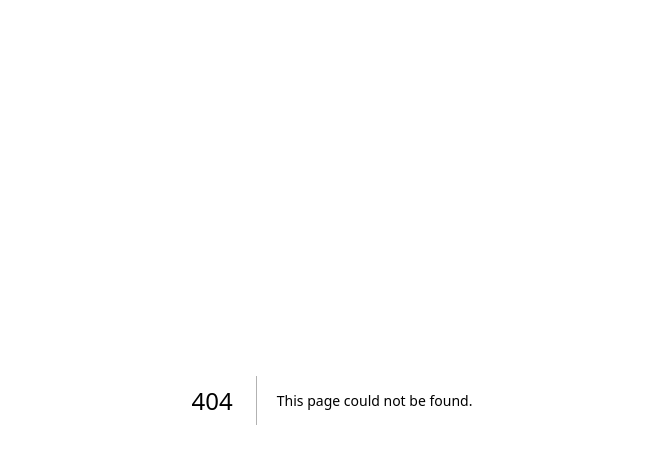
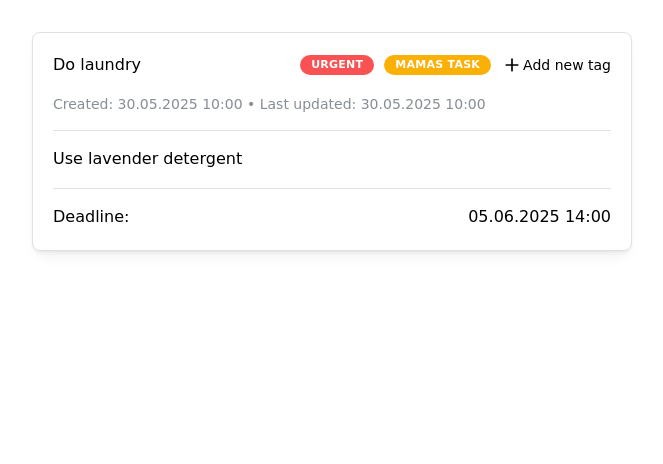
Before and after one commit to nikama-s/trackio, a Next.js app: page /task in a window 1280 px wide. Before the commit this address had no page. Shown: the top 464 px of the page, without its empty margins (308-971 px from the left). Built offline with nearby package versions, Linux system fonts and the light colour scheme.

Commit message:
Add single task page

```diff
--- a/package.json
+++ b/package.json
@@ -34,6 +34,7 @@
     "axios": "^1.9.0",
     "bcryptjs": "^3.0.2",
     "cookie": "^1.0.2",
+    "dayjs": "^1.11.13",
     "jose": "^6.0.11",
     "jsonwebtoken": "^9.0.2",
     "lightningcss": "^1.30.1",
--- a/src/app/board/page.tsx
+++ b/src/app/board/page.tsx
@@ -295,13 +295,11 @@ export default function Board() {
     const activeId = active.id.toString();
     const overId = over.id.toString();
 
-    // Если задача перемещается в другую группу
     if (activeId.startsWith("task") && overId.startsWith("status")) {
       setGroups((prevGroups) => {
         const newGroups = [...prevGroups];
         let movedTask: TaskProps | null = null;
 
-        // Находим задачу и удаляем её из исходной группы
         for (const group of newGroups) {
           const taskIndex = group.tasks.findIndex(
             (task) => task.id === activeId
@@ -313,7 +311,6 @@ export default function Board() {
           }
         }
 
-        // Добавляем задачу в новую группу
         if (movedTask) {
           const targetGroupIndex = newGroups.findIndex(
             (group) => group.id === overId
--- /dev/null
+++ b/src/app/task/page.tsx
@@ -0,0 +1,113 @@
+"use client";
+
+import {
+  ActionIcon,
+  Card,
+  Group,
+  Stack,
+  Divider,
+  Text,
+  Flex,
+} from "@mantine/core";
+import { IconPlus } from "@tabler/icons-react";
+
+import dayjs from "dayjs";
+import EditableText from "@/components/EditableText";
+import { useState } from "react";
+import Tag from "@/components/Tag";
+
+const initialTask = {
+  id: "task1",
+  title: "Do laundry",
+  description: "Use lavender detergent",
+  deadline: "2025-06-05T14:00:00Z",
+  createdAt: "2025-05-30T10:00:00Z",
+  updatedAt: "2025-05-30T10:00:00Z",
+  tags: [
+    {
+      id: "tag1",
+      name: "urgent",
+      color: "red",
+      createdAt: "2025-05-30T09:00:00Z",
+      updatedAt: "2025-05-30T09:00:00Z",
+    },
+    {
+      id: "tag2",
+      name: "mamas task",
+      color: "yellow",
+      createdAt: "2025-05-30T09:00:00Z",
+      updatedAt: "2025-05-30T09:00:00Z",
+    },
+  ],
+};
+
+export default function TaskPage() {
+  const [task, setTask] = useState(initialTask);
+
+  const updateField = (field: keyof typeof task, value: string) => {
+    setTask((prev) => ({
+      ...prev,
+      [field]: value,
+      updatedAt: new Date().toISOString(),
+    }));
+  };
+
+  return (
+    <Card
+      shadow="sm"
+      padding="lg"
+      radius="md"
+      withBorder
+      maw={600}
+      mx="auto"
+      mt="xl"
+    >
+      <Stack>
+        <Group justify="space-between">
+          <EditableText
+            initialValue={task.title}
+            onSubmit={(value) => updateField("title", value)}
+          />
+          <Group gap="xs">
+            {task.tags.map((tag) => (
+              <Tag {...tag} key={tag.id} />
+            ))}
+            <Flex align="center" direction="row" wrap="nowrap">
+              <ActionIcon variant="transparent" size="sm">
+                <IconPlus color="black"></IconPlus>
+              </ActionIcon>
+              <Text size="sm">Add new tag</Text>
+            </Flex>
+          </Group>
+        </Group>
+
+        <Text size="sm" c="dimmed">
+          Created: {dayjs(task.createdAt).format("DD.MM.YYYY HH:mm")} • Last
+          updated: {dayjs(task.updatedAt).format("DD.MM.YYYY HH:mm")}
+        </Text>
+
+        <Divider />
+
+        <EditableText
+          initialValue={task.description}
+          onSubmit={(value) => updateField("description", value)}
+        />
+
+        <Divider />
+
+        <Group justify="space-between">
+          <Text fw={500}>Deadline:</Text>
+          <EditableText
+            initialValue={dayjs(task.deadline).format("DD.MM.YYYY HH:mm")}
+            onSubmit={(value) => {
+              const parsed = dayjs(value, "DD.MM.YYYY HH:mm");
+              if (parsed.isValid()) {
+                updateField("deadline", parsed.toISOString());
+              }
+            }}
+          />
+        </Group>
+      </Stack>
+    </Card>
+  );
+}
--- /dev/null
+++ b/src/components/EditableText.tsx
@@ -0,0 +1,44 @@
+"use client";
+
+import { useState, useRef } from "react";
+import { Text, TextInput } from "@mantine/core";
+
+export default function EditableText({
+  initialValue,
+  onSubmit,
+}: {
+  initialValue: string;
+  onSubmit: (value: string) => void;
+}) {
+  const [isEditing, setIsEditing] = useState(false);
+  const [value, setValue] = useState(initialValue);
+  const inputRef = useRef<HTMLInputElement>(null);
+
+  const handleBlur = () => {
+    setIsEditing(false);
+    if (value !== initialValue) {
+      onSubmit(value);
+    }
+  };
+
+  const handleKeyDown = (event: React.KeyboardEvent<HTMLInputElement>) => {
+    if (event.key === "Enter") {
+      inputRef.current?.blur();
+    }
+  };
+
+  return isEditing ? (
+    <TextInput
+      ref={inputRef}
+      value={value}
+      onChange={(event) => setValue(event.currentTarget.value)}
+      onBlur={handleBlur}
+      onKeyDown={handleKeyDown}
+      autoFocus
+    />
+  ) : (
+    <Text onClick={() => setIsEditing(true)} style={{ cursor: "pointer" }}>
+      {value || "—"}
+    </Text>
+  );
+}
--- a/src/components/SingleTask.tsx
+++ b/src/components/SingleTask.tsx
@@ -1,26 +1,39 @@
+"use client";
+import Link from "next/link";
+
 import { TaskProps } from "@/app/board/page";
 import Tag from "./Tag";
 import { Box, Flex, Text } from "@mantine/core";
 import { useDraggable } from "@dnd-kit/core";
 import { CSS } from "@dnd-kit/utilities";
 
-export default function SingleTask({ id, title, tags, deadline }: TaskProps) {
+export default function SingleTask(task: TaskProps) {
   const { attributes, listeners, setNodeRef, transform, isDragging } =
     useDraggable({
-      id,
+      id: task.id || "default-id", // fallback если id не передан
       data: {
         type: "task",
       },
     });
 
+  function handleTaskChoose() {
+    if (typeof window !== "undefined") {
+      localStorage.setItem("chosenProduct", JSON.stringify(task));
+    }
+  }
+
   const style = {
     transform: CSS.Translate.toString(transform),
     opacity: isDragging ? 0.5 : 1,
-    cursor: "grab",
   };
 
   return (
-    <Box ref={setNodeRef} style={style} {...listeners} {...attributes} mb="md">
+    <Link
+      href="/task"
+      onClick={handleTaskChoose}
+      style={{ textDecoration: "none" }}
+    >
+      <Box ref={setNodeRef} style={style} mb="md">
         <Box
           style={{
             minWidth: 350,
@@ -29,18 +42,39 @@ export default function SingleTask({ id, title, tags, deadline }: TaskProps) {
             paddingTop: "1rem",
             borderRadius: "18px",
             boxShadow: "0 4px 12px rgba(0,0,0,0.1)",
+            position: "relative",
           }}
         >
-        <Flex gap="xs" justify="flex-start" align="flex-start" direction="row">
-          {tags.map((tag) => (
+          <Box
+            {...listeners}
+            {...attributes}
+            style={{
+              position: "absolute",
+              top: 10,
+              right: 10,
+              cursor: "grab",
+              padding: "5px",
+            }}
+          >
+            ☰
+          </Box>
+
+          <Flex
+            gap="xs"
+            justify="flex-start"
+            align="flex-start"
+            direction="row"
+          >
+            {task.tags.map((tag) => (
               <Tag {...tag} key={tag.id} />
             ))}
           </Flex>
-        <Text mt="sm">{title}</Text>
+          <Text mt="sm">{task.title}</Text>
           <Text mt="md" size="sm">
-          Due to: {deadline}
+            Due to: {task.deadline}
           </Text>
         </Box>
       </Box>
+    </Link>
   );
 }
```
Also changed, not shown: 1 other file (tests, documents, lock files or other folders). Lines whose indentation alone changed are shown as unchanged.
